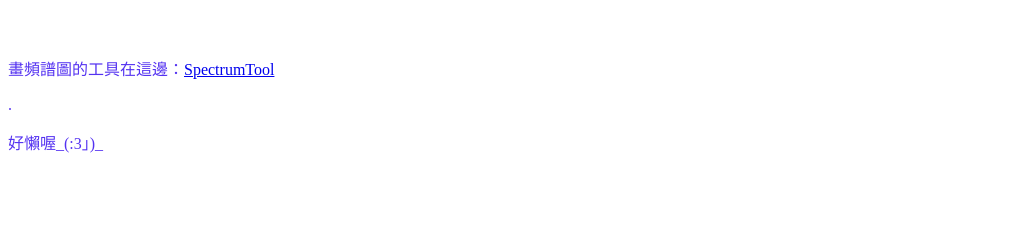
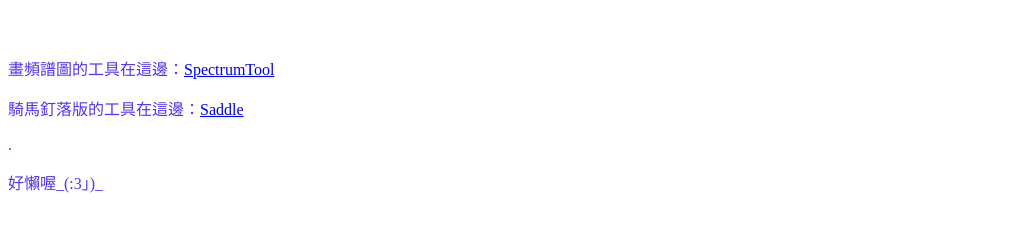
Before and after one commit to flazier/flazier.github.io, a plain HTML site: page index.html in a window 1280 px wide. Shown: the part 342-574 px from the top of the page, without its empty margins (0-1022 px from the left). Drawn offline with Linux system fonts and the light colour scheme.

Commit message:
Update index.html

```diff
--- a/index.html
+++ b/index.html
@@ -11,6 +11,8 @@
         </h1>
 
         <p>畫頻譜圖的工具在這邊：<a href="https://flazier.github.io/SpectrumTool">SpectrumTool</a></p>
+        <p>騎馬釘落版的工具在這邊：<a href="https://flazier.github.io/Saddle">Saddle</a></p>
+
         <p>.</p>
         <p>好懶喔_(:3」)_</p>
     </body>
```
